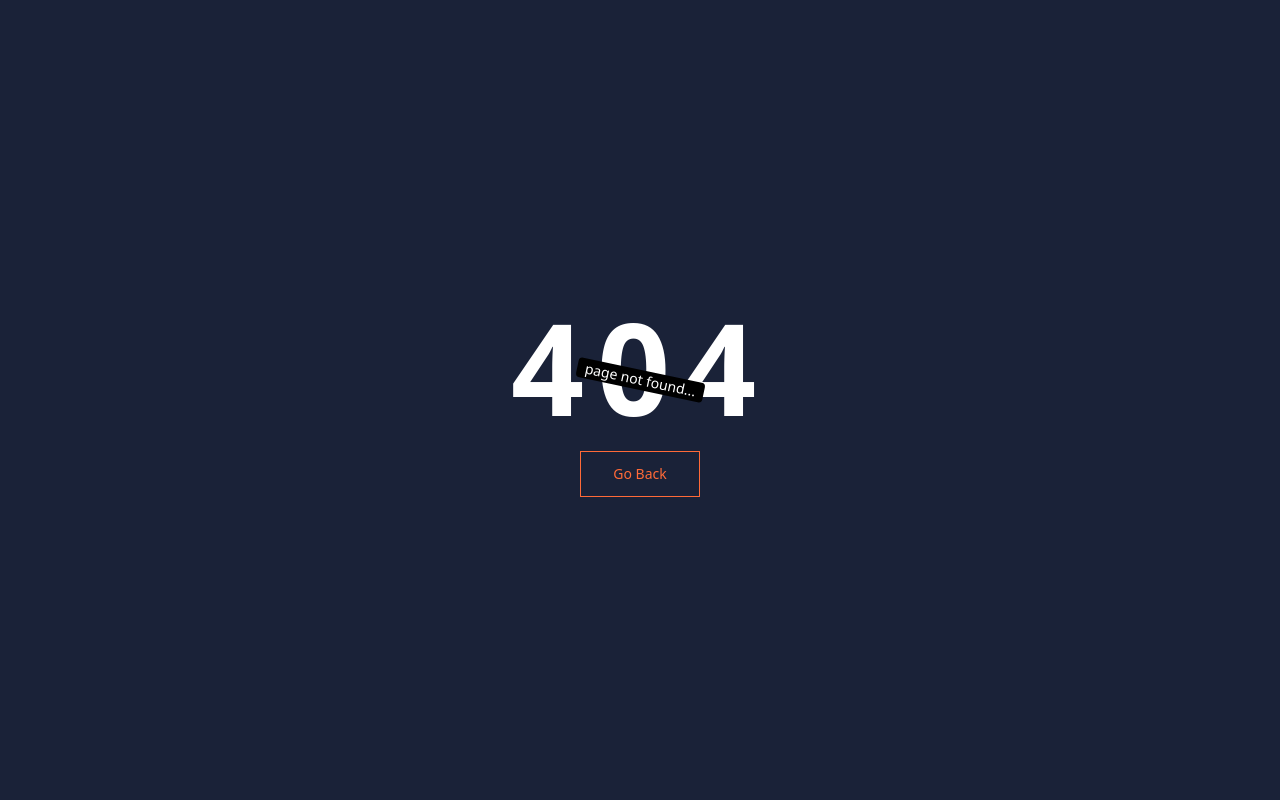
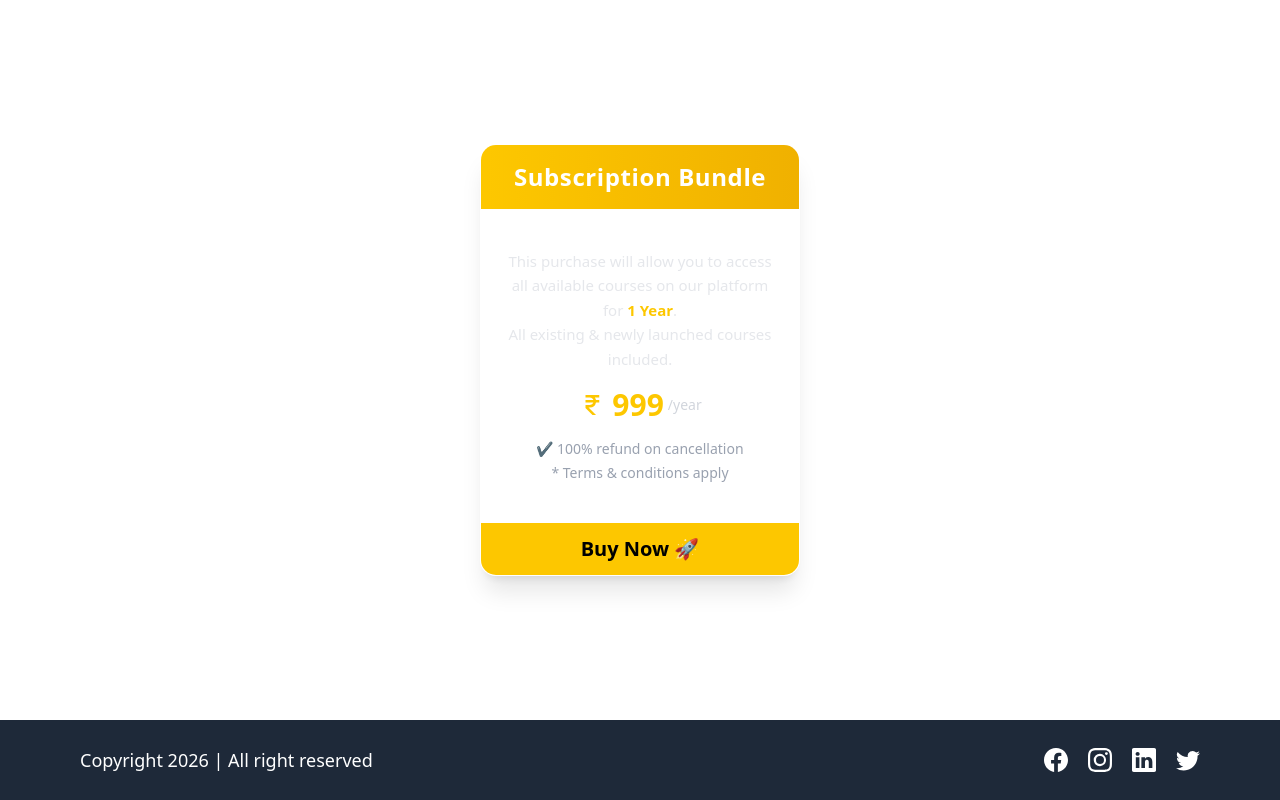
Before and after one commit to dipu123-gupta/LMS-fronted, a React (Vite) app: page /checkout in a window 1280 px wide. Before the commit this address had no page. Built offline with nearby package versions, Linux system fonts and the light colour scheme; no server answers; sample sign-in values are in the browser's storage.

Commit message:
Added complete checkout success logic

```diff
--- a/index.html
+++ b/index.html
@@ -9,5 +9,6 @@
   <body>
     <div id="root"></div>
     <script type="module" src="/src/main.jsx"></script>
+    <script src="https://checkout.razorpay.com/vi/checkout.js"></script>
   </body>
 </html>
--- a/src/App.jsx
+++ b/src/App.jsx
@@ -15,9 +15,14 @@ import RequireAuth from "./Components/Auth/RequireAuth.jsx";
 import CreateCourse from "./Pages/course/CreateCourse.jsx";
 import Profile from "./Pages/User/Profile.jsx";
 import EditProfile from "./Pages/User/EditProfile.jsx";
+import Checkout from "./Pages/Payment/Checkout.jsx";
+import CheckOutSuccess from "./Pages/Payment/CheckOutSuccess.jsx";
 
 function App() {
   return (
+
+    <>
+    {/* <CheckOutSuccess/> */}
     <Routes>
       {/* 🌐 Public Routes */}
       <Route path="/" element={<HomePage />} />
@@ -38,11 +43,15 @@ function App() {
       <Route element={<RequireAuth allowedRole={["admin", "user"]} />}>
         <Route path="/user/profile" element={<Profile />} />
         <Route path="/user/editProfile" element={<EditProfile />} />
+        <Route path="/checkout" element={<Checkout />} />
+        <Route path="/checkout/success" element={<CheckOutSuccess />} />
+
       </Route>
 
       {/* ❌ 404 */}
       <Route path="*" element={<NotFound />} />
     </Routes>
+    </>
   );
 }
 
--- a/src/Layouts/HomeLayout.jsx
+++ b/src/Layouts/HomeLayout.jsx
@@ -62,7 +62,7 @@ const HomeLayout = ({ children }) => {
               </button>
             </li>
             <li>
-              <Link to="/denied">Home</Link>
+              <Link to="/">Home</Link>
             </li>
             {isLoggedIn && role === "admin" && (
               <li>
--- a/src/Pages/HomePage.jsx
+++ b/src/Pages/HomePage.jsx
@@ -23,8 +23,8 @@ const HomePage = () => {
             </Link>
 
             <Link to="/contact">
-              <button className="border border-yellow-500 px-5 py-3 rounded-md font-semibold text-lg cursor-pointer hover:bg-yellow-500 transition-all ease-in-out duration-75">
-                contact Us
+              <button className="border border-yellow-500 px-5 py-3 rounded-md font-semibold text-lg cursor-pointer hover:bg-yellow-500 transition-all ease-in-out duration-300">
+                Contact Us
               </button>
             </Link>
           </div>
--- /dev/null
+++ b/src/Pages/Payment/CheckOutSuccess.jsx
@@ -0,0 +1,47 @@
+import { AiFillCheckCircle } from "react-icons/ai";
+import HomeLayout from "../../Layouts/HomeLayout.jsx";
+import React from "react";
+import { Link } from "react-router-dom";
+
+const CheckOutSuccess = () => {
+  return (
+    <HomeLayout>
+      <div className="min-h-[90vh] flex items-center justify-center text-white bg-gradient-to-br from-[#0f172a] to-[#020617]">
+        <div className="w-96 h-[28rem] flex flex-col justify-center items-center  bg-white/5 backdrop-blur-xl border border-white/10 shadow-[0_0_30px_rgba(0,0,0,0.7)]  rounded-2xl relative overflow-hidden">
+
+          {/* Header */}
+          <h1 className="bg-green-500 absolute top-0 w-full py-4 text-center  text-2xl font-bold tracking-wide">
+            Payment Successfully
+          </h1>
+
+          {/* Content */}
+          <div className="px-6 flex flex-col items-center justify-center gap-4 mt-10">
+            <AiFillCheckCircle className="text-green-400 text-6xl drop-shadow-lg" />
+
+            <div className="text-center space-y-2">
+              <h2 className="text-xl font-semibold text-green-400">
+                Welcome to the Pro Bundle
+              </h2>
+              <p className="text-gray-300 text-sm">
+                Now you can enjoy all the courses without limits 🚀
+              </p>
+            </div>
+          </div>
+
+          {/* Button */}
+          <Link
+            to="/"
+            className="absolute bottom-0 w-full text-center
+                       bg-green-500 hover:bg-green-600
+                       transition-all duration-300
+                       py-3 font-bold text-lg"
+          >
+            <button>Go to Dashboard</button>
+          </Link>
+        </div>
+      </div>
+    </HomeLayout>
+  );
+};
+
+export default CheckOutSuccess;
--- /dev/null
+++ b/src/Pages/Payment/Checkout.jsx
@@ -0,0 +1,158 @@
+import { useDispatch, useSelector } from "react-redux";
+import HomeLayout from "../../Layouts/HomeLayout.jsx";
+import React, { useEffect } from "react";
+import { BiRupee } from "react-icons/bi";
+import { useNavigate } from "react-router-dom"; // ✅ react-router-dom सही है
+import {
+  getRazorpayId,
+  purchaseCourseBundle,
+  verifyUserPayment,
+} from "../../Redux/Slices/RazorpaySlice.js";
+import toast from "react-hot-toast";
+
+const Checkout = () => {
+  const dispatch = useDispatch();
+  const navigate = useNavigate();
+
+  // 🔑 Razorpay public key (backend se)
+  const razorpayKey = useSelector((state) => state?.razorpay?.key);
+
+  // 🆔 Subscription ID (razorpay subscription create hone ke baad)
+  const subscription_id = useSelector(
+    (state) => state?.razorpay?.subscription_id,
+  );
+
+  // 👤 Logged-in user data (auth slice se aata hai)
+  const userData = useSelector((state) => state?.auth?.data);
+
+  /* =========================
+     HANDLE SUBSCRIPTION
+  ========================== */
+  const handleSubscription = async (e) => {
+    e.preventDefault();
+
+    // ❌ Agar key ya subscription id hi nahi mili
+    if (!razorpayKey || !subscription_id) {
+      toast.error("Payment initialization failed");
+      return;
+    }
+
+    // 🔧 Razorpay options
+    const options = {
+      key: razorpayKey, // public key
+      subscription_id: subscription_id, // subscription id
+      name: "Coursify Pvt Ltd",
+      description: "Course Subscription",
+
+      // 🎨 Razorpay theme
+      theme: {
+        color: "#f37254",
+      },
+
+      // 👤 Auto-fill user info
+      prefill: {
+        email: userData?.email,
+        name: userData?.name,
+      },
+
+      // ✅ Payment success handler
+      handler: async (response) => {
+        /*
+          response me Razorpay ye deta hai:
+          - razorpay_payment_id
+          - razorpay_subscription_id
+          - razorpay_signature
+        */
+
+        const paymentDetails = {
+          razorpay_payment_id: response.razorpay_payment_id,
+          razorpay_subscription_id: response.razorpay_subscription_id,
+          razorpay_signature: response.razorpay_signature,
+        };
+
+        // 🔐 Backend me payment verify
+        const res = await dispatch(verifyUserPayment(paymentDetails));
+
+        // ✅ Verification success / fail
+        if (res?.payload?.success) {
+          toast.success("Payment verified successfully");
+          navigate("/checkout/success");
+        } else {
+          toast.error("Payment verification failed");
+          navigate("/checkout/fail");
+        }
+      },
+    };
+
+    // 🚀 Razorpay popup open
+    const razorpay = new window.Razorpay(options);
+    razorpay.open();
+  };
+
+  /* =========================
+     INITIAL LOAD
+     - Razorpay key lao
+     - Subscription create karo
+  ========================== */
+  const load = async () => {
+    await dispatch(getRazorpayId()); // 🔑 key
+    await dispatch(purchaseCourseBundle()); // 🆔 subscription
+  };
+
+  // ⏳ Page load par call hoga
+  useEffect(() => {
+    load();
+  }, []);
+
+  return (
+    <HomeLayout>
+      <form
+        onSubmit={handleSubscription}
+        className="min-h-[90vh] flex items-center justify-center text-white"
+      >
+        <div
+          className="w-80 h-[27rem] flex flex-col justify-between rounded-2xl overflow-hidden bg-white/5 backdrop-blur-md border border-white/10 shadow-xl hover:shadow-yellow-500/20 transition-all duration-300"
+        >
+          {/* HEADER */}
+          <h1
+            className="bg-gradient-to-r from-yellow-400 to-yellow-500 text-center py-4 text-2xl font-extrabold tracking-wide"
+          >
+            Subscription Bundle
+          </h1>
+
+          {/* CONTENT */}
+          <div className="px-5 py-4 space-y-4 text-center">
+            <p className="text-[15px] leading-relaxed text-gray-200">
+              This purchase will allow you to access all available courses on
+              our platform for{" "}
+              <span className="text-yellow-400 font-bold">1 Year</span>.
+              <br />
+              All existing & newly launched courses included.
+            </p>
+
+            <p className="flex items-center justify-center gap-1 text-3xl font-extrabold text-yellow-400">
+              <BiRupee />
+              <span>999</span>
+              <span className="text-sm text-gray-300 font-medium">/year</span>
+            </p>
+
+            <div className="text-sm text-gray-400 space-y-1">
+              <p>✔ 100% refund on cancellation</p>
+              <p>* Terms & conditions apply</p>
+            </div>
+          </div>
+
+          {/* BUTTON */}
+          <button
+            type="submit"
+            className="w-full py-3 text-xl font-bold bg-yellow-400 text-black hover:bg-yellow-500 active:scale-[0.98] transition-all duration-300 cursor-pointer"
+          >
+            Buy Now 🚀
+          </button>
+        </div>
+      </form>
+    </HomeLayout>
+  );
+};
+
+export default Checkout;
--- a/src/Pages/course/CourseDescription.jsx
+++ b/src/Pages/course/CourseDescription.jsx
@@ -2,10 +2,11 @@
 import HomeLayout from "../../Layouts/HomeLayout.jsx";
 import React, { useEffect } from "react";
 import { useSelector } from "react-redux";
-import { useLocation } from "react-router";
+import { Navigate, useLocation, useNavigate } from "react-router";
 
 const CourseDescription = () => {
   const { state } = useLocation();
+  const navigate=useNavigate();
 
   const { role, data } = useSelector((state) => state.auth);
 
@@ -43,7 +44,7 @@ const CourseDescription = () => {
                   Watch lectures
                 </button>
               ) : (
-                <button className="bg-yellow-500 text-lg rounded-lg font-bold px-5 py-3 w-full hover:bg-yellow-300 transition-all duration-300 shadow-md">
+                <button onClick={()=>navigate('/checkout')} className="bg-yellow-500 text-lg rounded-lg font-bold px-5 py-3 w-full hover:bg-yellow-300 transition-all duration-300 shadow-md">
                   Subscribe now
                 </button>
               )}
--- a/src/Redux/store.js
+++ b/src/Redux/store.js
@@ -1,11 +1,14 @@
 import {configureStore}from '@reduxjs/toolkit'
 import authSliceReducer from './Slices/AuthSlice.js'
 import courseSlice from './Slices/CourseSlice.js'
+import razorpaySlice from './Slices/RazorpaySlice.js'
+
 
 const store = configureStore({
     reducer:{
         auth:authSliceReducer,
-        Courses:courseSlice
+        Courses:courseSlice,
+        razorpay:razorpaySlice,
     },
     devTools:true,
 })
```
